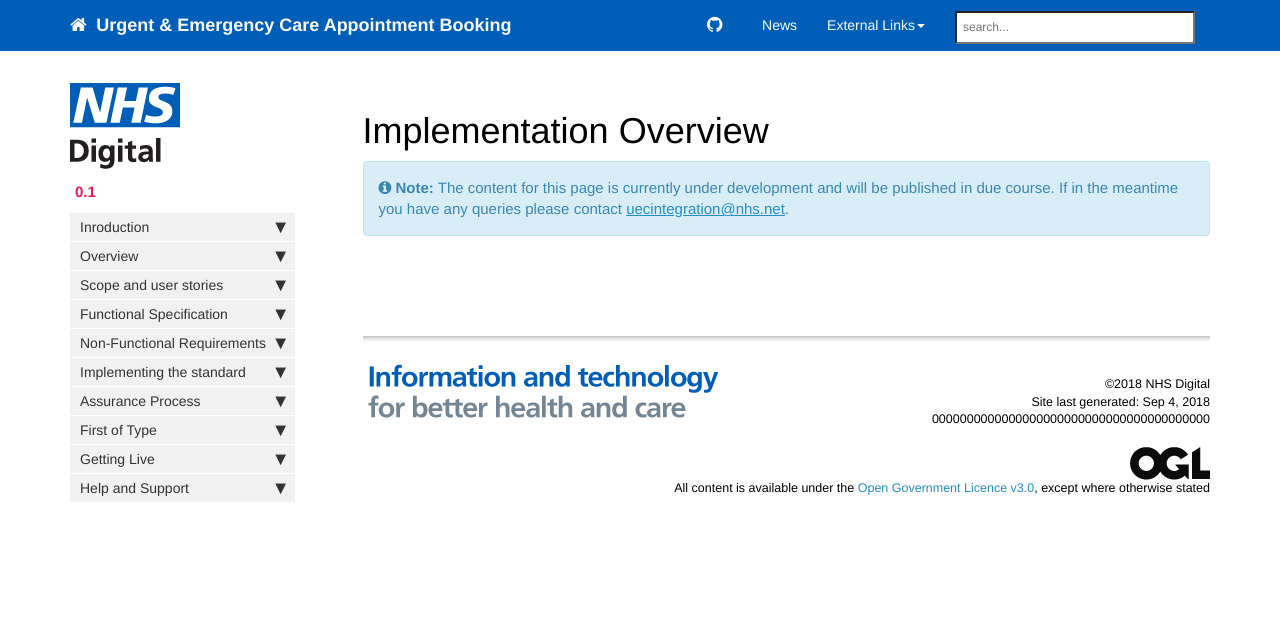
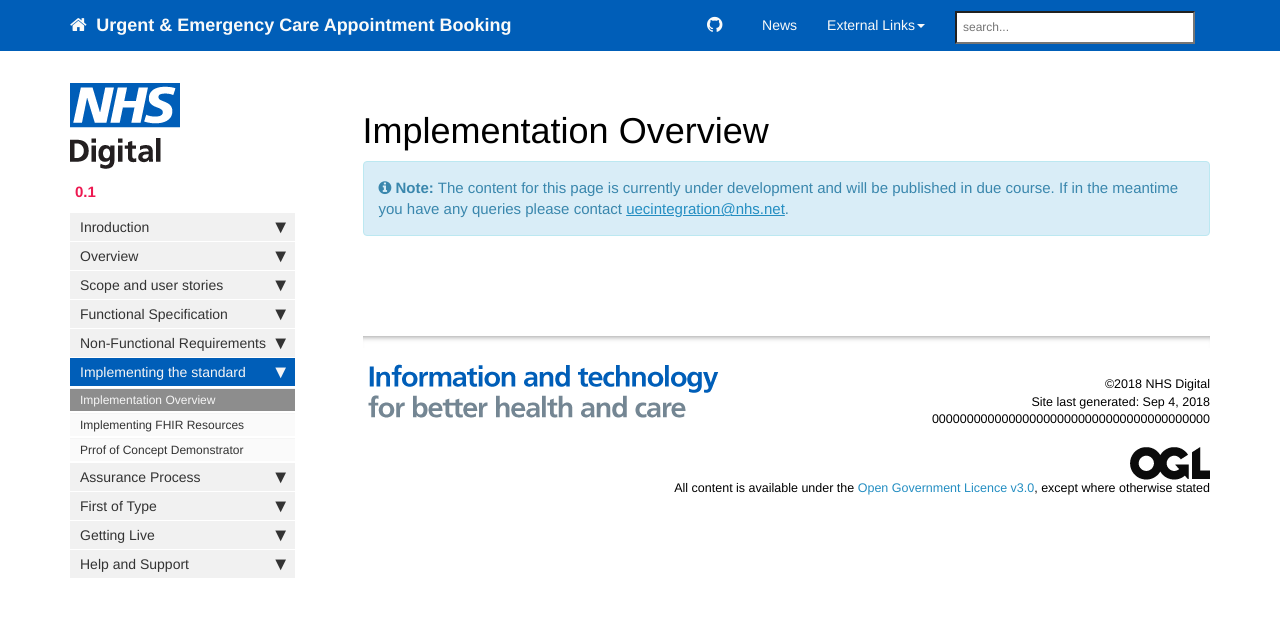
Before and after one commit to nhsd-a2si/docs-uec-appts, a Jekyll site: the page built from _pages/implementation/implementation_overview.md, in a window 1280 px wide. Shown: the top 617 px of the page. Built offline with Jekyll 4.4.1, drawn with Linux system fonts in a browser that asks for light colours; nearby versions of some CDN libraries.

Commit message:
Update overview_sidebar.yml

```diff
--- a/_data/sidebars/overview_sidebar.yml
+++ b/_data/sidebars/overview_sidebar.yml
@@ -77,13 +77,13 @@ entries:
     output: web
     folderitems:
     - title: Implementation Overview
-      url: implementation_overview.html
+      url: /implementation_overview.html
       output: web, pdf
     - title: Implementing FHIR Resources
-      url: implementation_FHIR.html
+      url: /implementation_FHIR.html
       output: web, pdf
     - title: Prrof of Concept Demonstrator
-      url: implementation_poc.html
+      url: /implementation_poc.html
       output: web, pdf
 
   - title: Assurance Process
```
